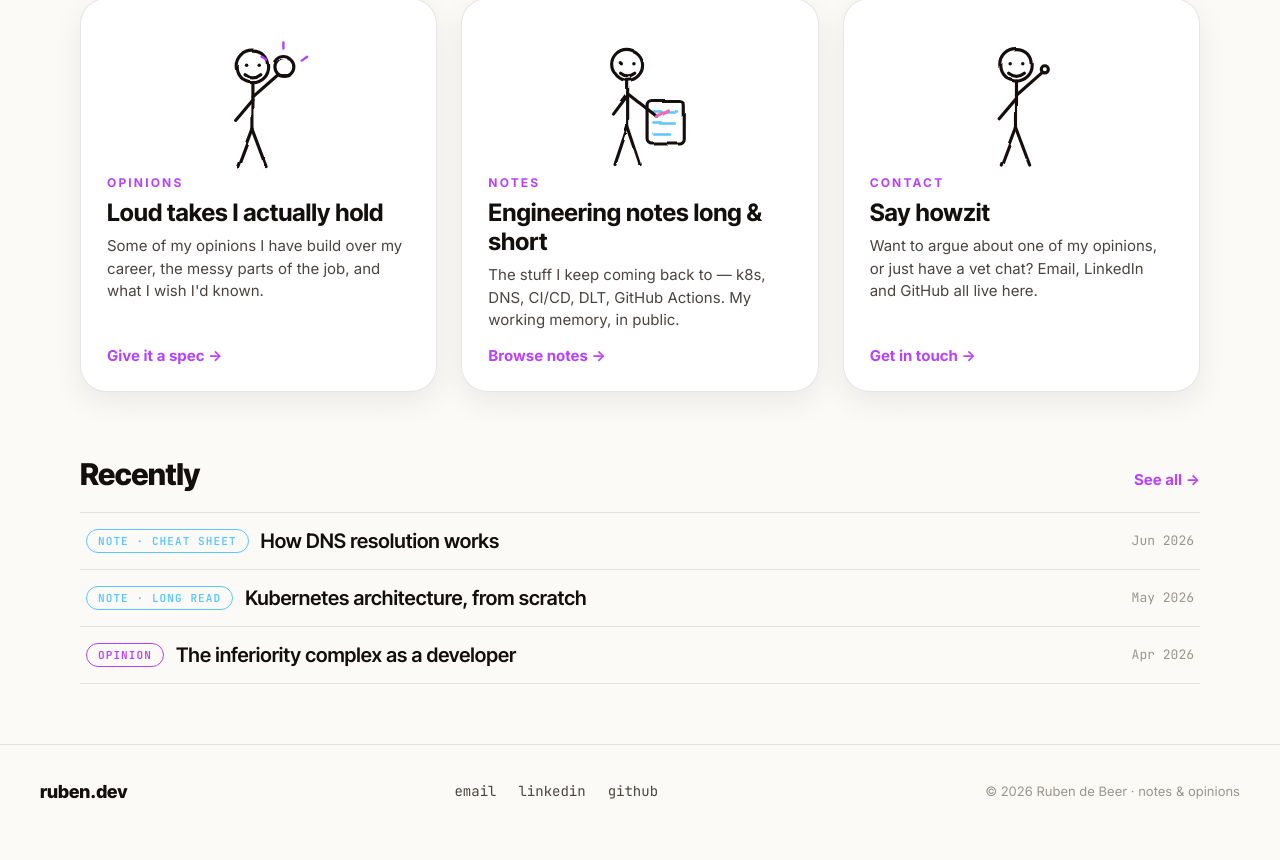
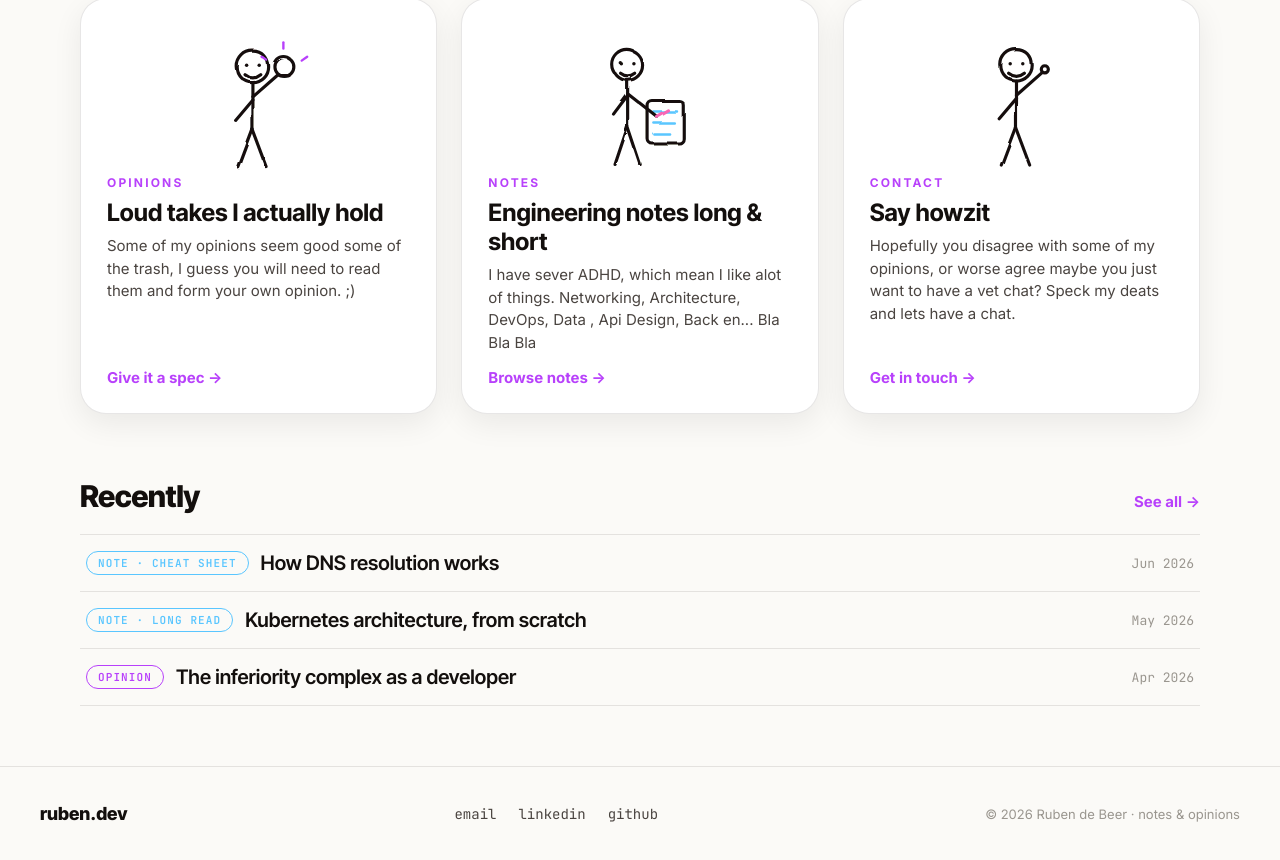
Before and after one commit to RubenDebeer/Rubi-Tubes, a Vue app: page / in a window 1280 px wide. Shown: the part 829-1689 px from the top of the page. Before the commit the page ends 1667 px from the top, so only its background shows below. Built offline with nearby package versions, Linux system fonts and the light colour scheme.

Commit message:
Updated Text

```diff
--- a/src/views/ContactView.vue
+++ b/src/views/ContactView.vue
@@ -5,7 +5,7 @@
     <div class="contact-inner">
 
       <div class="doodle-wrap">
-        <div class="speech-bubble" style="animation:bobc 3.6s ease-in-out infinite">Oh, hi.</div>
+        <div class="speech-bubble" style="animation:bobc 3.6s ease-in-out infinite">Awe, boet.</div>
         <svg viewBox="0 0 170 210" width="200" style="overflow:visible;animation:bobc 5.5s ease-in-out infinite" aria-hidden="true">
           <path filter="url(#doodle)" d="M6 206 Q85 212 168 202" fill="none" style="stroke:var(--ink)" stroke-width="3.5" stroke-linecap="round"/>
           <g filter="url(#doodle)" fill="none" style="stroke:var(--ink)" stroke-width="4.5" stroke-linecap="round" stroke-linejoin="round">
@@ -27,8 +27,8 @@
       </div>
 
       <div class="eyebrow">Contact</div>
-      <h1 class="contact-h1">Say hi.</h1>
-      <p class="contact-sub">Want to argue about one of my opinions, ask about a note, or just talk shop? Pick whichever's easiest.</p>
+      <h1 class="contact-h1">Say Howzit.</h1>
+      <p class="contact-sub">Helo me make a new friend and reach out. I won't bite</p>
 
       <div class="channels-grid">
 
--- a/src/views/HomeView.vue
+++ b/src/views/HomeView.vue
@@ -93,7 +93,7 @@
         </div>
         <div class="card-eyebrow purple">Opinions</div>
         <h3 class="card-h3">Loud takes I actually hold</h3>
-        <p class="card-body">Some of my opinions I have build over my career, the messy parts of the job, and what I wish I'd known.</p>
+        <p class="card-body">Some of my opinions seem good some of the trash, I guess you will need to read them and form your own opinion. ;)</p>
         <span class="card-link">Give it a spec →</span>
       </RouterLink>
 
@@ -125,7 +125,7 @@
         </div>
         <div class="card-eyebrow purple">Notes</div>
         <h3 class="card-h3">Engineering notes long &amp; short</h3>
-        <p class="card-body">The stuff I keep coming back to — k8s, DNS, CI/CD, DLT, GitHub Actions. My working memory, in public.</p>
+        <p class="card-body">I have sever ADHD, which mean I like alot of things. Networking, Architecture, DevOps, Data , Api Design, Back en... Bla Bla Bla </p>
         <span class="card-link">Browse notes →</span>
       </RouterLink>
 
@@ -151,7 +151,7 @@
         </div>
         <div class="card-eyebrow purple">Contact</div>
         <h3 class="card-h3">Say howzit</h3>
-        <p class="card-body">Want to argue about one of my opinions, or just have a vet chat? Email, LinkedIn and GitHub all live here.</p>
+        <p class="card-body">Hopefully you disagree with some of my opinions, or worse agree maybe you just want to have a vet chat? Speck my deats and lets have a chat.</p>
         <span class="card-link">Get in touch →</span>
       </RouterLink>
 
--- a/src/views/NotesView.vue
+++ b/src/views/NotesView.vue
@@ -12,7 +12,7 @@
             <animate attributeName="stroke-dashoffset" from="420" to="0" dur="1s" begin="0.3s" fill="freeze"></animate>
           </path>
         </svg>
-        <p class="hero-sub">My working memory, in public. Some are long walkthroughs, some are two-line reminders. All of them are things I've actually needed.</p>
+        <p class="hero-sub">Some notes. Not sure what the value add of personal notes are in the era of AI but they help me form opinions. So I just keep on keeping on.</p>
       </div>
       <svg viewBox="0 0 150 190" width="300" style="flex:none;overflow:visible;animation:bobc 5s ease-in-out infinite" aria-hidden="true">
         <g filter="url(#doodle)" fill="none" style="stroke:var(--ink)" stroke-width="4" stroke-linecap="round" stroke-linejoin="round">
@@ -139,7 +139,7 @@ const filteredNotes = computed(() => {
 
 const resultMsg = computed(() => {
   const q = query.value
-  if (!q) return "That's everything so far — more notes land as I take them."
+  if (!q) return "That's It , These notes will be added by a skill as soon as I push the .md file for the notes. Cool ey ;)"
   const count = filteredNotes.value.length
   return `${count} note${count === 1 ? '' : 's'} tagged near "${q}"`
 })
--- a/src/views/OpinionsView.vue
+++ b/src/views/OpinionsView.vue
@@ -6,13 +6,13 @@
     <div class="hero-inner">
       <div class="hero-text">
         <div class="eyebrow">Opinions</div>
-        <h1 class="hero-h1">Loud takes I actually hold.</h1>
+        <h1 class="hero-h1">Some Takes</h1>
         <svg viewBox="0 0 320 24" width="320" style="display:block;max-width:100%" aria-hidden="true">
           <path filter="url(#doodle)" d="M6 14 Q90 4 170 13 T314 11" fill="none" style="stroke:var(--c-accent-pink)" stroke-width="5.5" stroke-linecap="round" stroke-dasharray="440" stroke-dashoffset="440">
             <animate attributeName="stroke-dashoffset" from="440" to="0" dur="1s" begin="0.3s" fill="freeze"></animate>
           </path>
         </svg>
-        <p class="hero-sub">"Men are disturbed not by things, but by the views which they take of things." Fight for your opinion, but don't believe it contains the whole truth — or the only truth. Bonus points if you know who said that.</p>
+        <p class="hero-sub">"Men are disturbed not by things, but by the views which they take of things."~ Some Smart Old Guy</p>
       </div>
       <svg viewBox="0 0 150 190" width="300" style="flex:none;overflow:visible;animation:bobc 5s ease-in-out infinite" aria-hidden="true">
         <g filter="url(#doodle)" fill="none" style="stroke:var(--ink)" stroke-width="4" stroke-linecap="round" stroke-linejoin="round">
@@ -59,7 +59,7 @@
       <span class="read-link">Read →</span>
     </RouterLink>
 
-    <div class="brewing">More opinions brewing — check back soon.</div>
+    <div class="brewing">Still busy building some other ones.</div>
   </section>
 
   <AppFooter />
```
